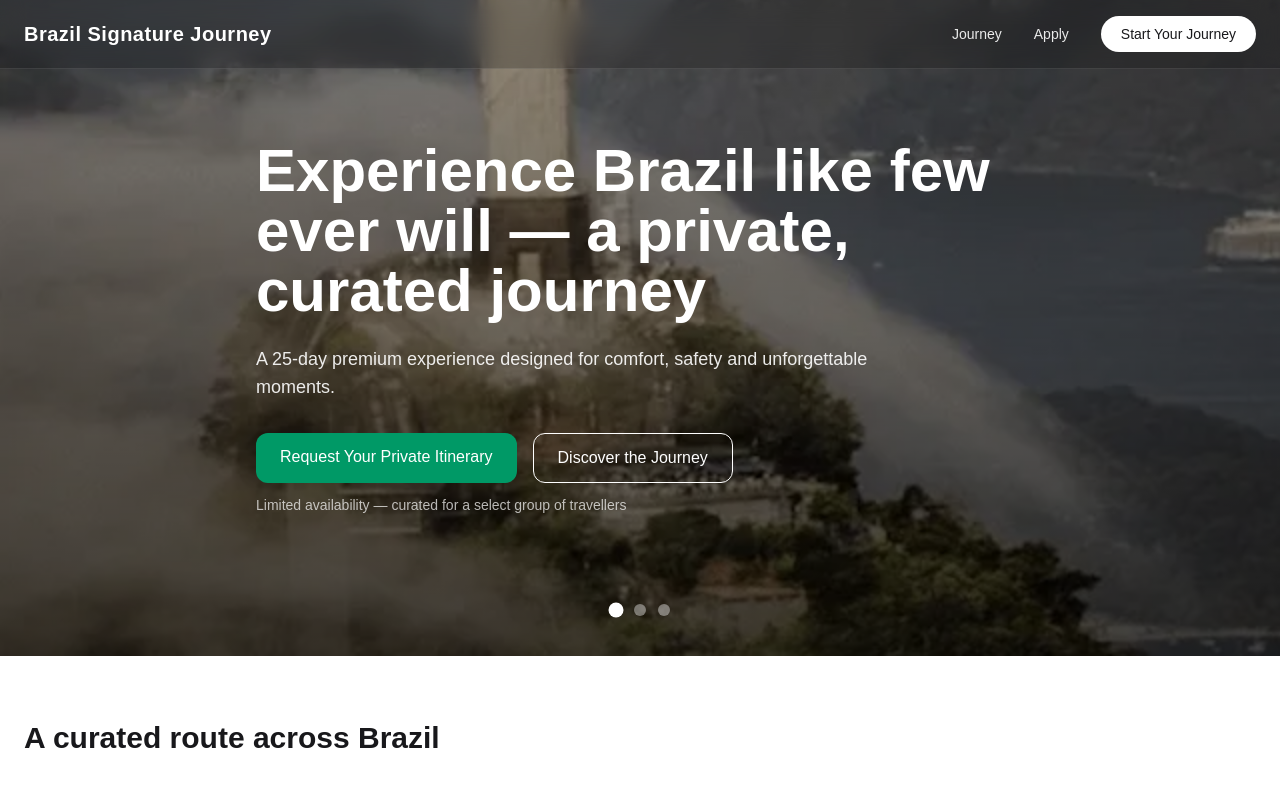
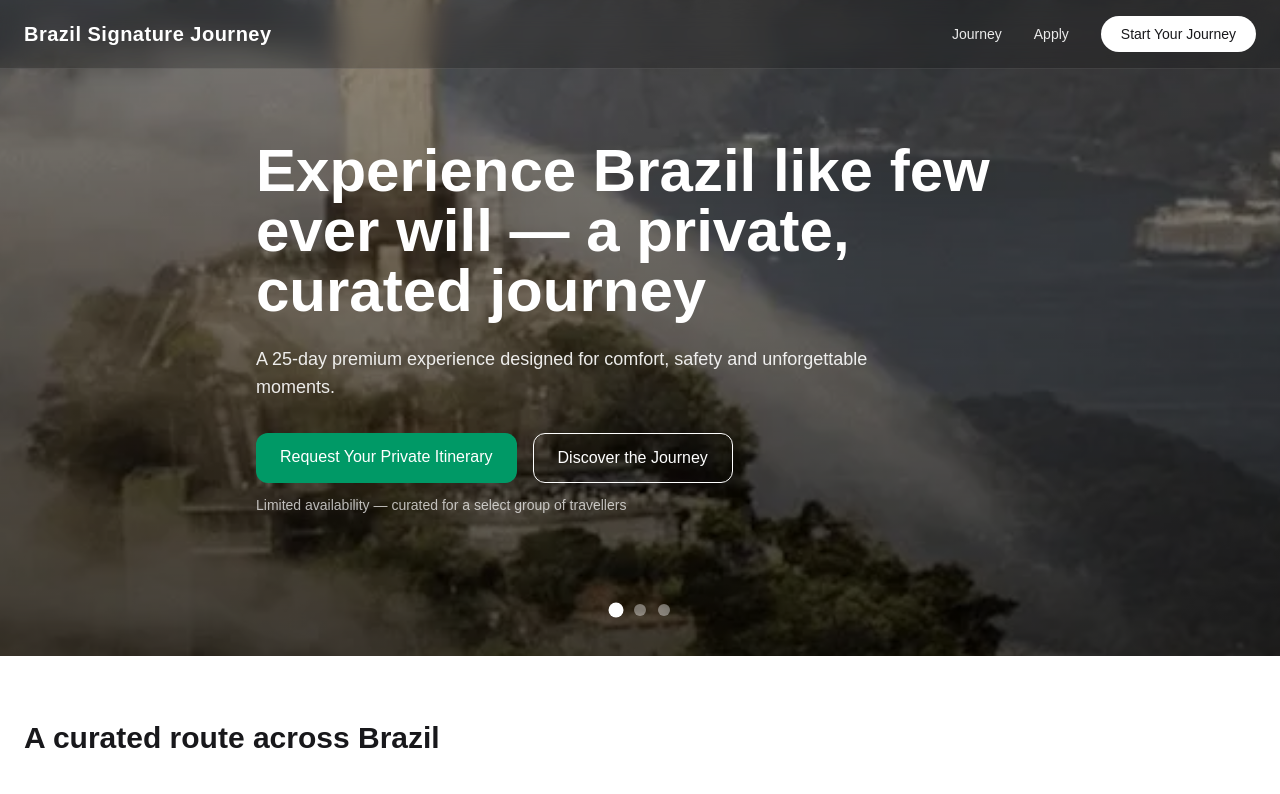
Before and after one commit to renatovvjr/brazil-premium-travel, a React (Vite) app: page / in a window 1280 px wide. Shown: the top 794 px of the page. Built offline with nearby package versions, Linux system fonts and the light colour scheme; no server answers.

Commit message:
Add premium cinematic hero slider with navigation dots

```diff
--- a/src/App.jsx
+++ b/src/App.jsx
@@ -129,8 +129,9 @@ export default function App() {
             ),
             url(${image})
           `,
-                backgroundSize: 'cover',
+                backgroundSize: '110%',
                 backgroundPosition: 'center center',
+                backgroundRepeat: 'no-repeat',
               }}
             />
           ))}
@@ -178,8 +179,8 @@ export default function App() {
               key={index}
               onClick={() => setCurrentHero(index)}
               className={`h-3 w-3 rounded-full transition-all ${currentHero === index
-                  ? 'bg-white scale-125'
-                  : 'bg-white/40 hover:bg-white/70'
+                ? 'bg-white scale-125'
+                : 'bg-white/40 hover:bg-white/70'
                 }`}
             />
           ))}
```
